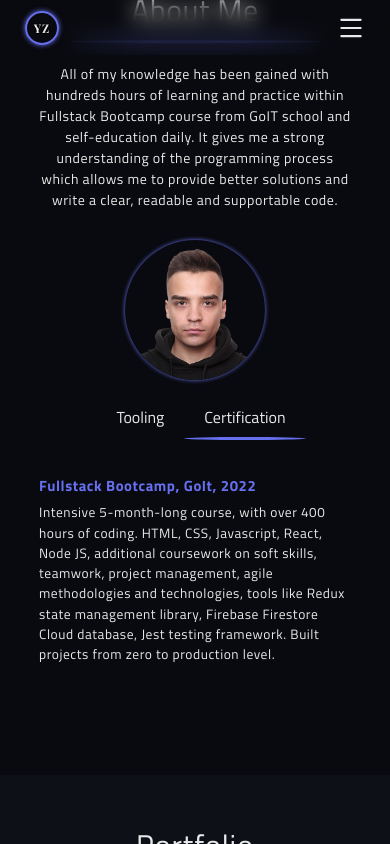
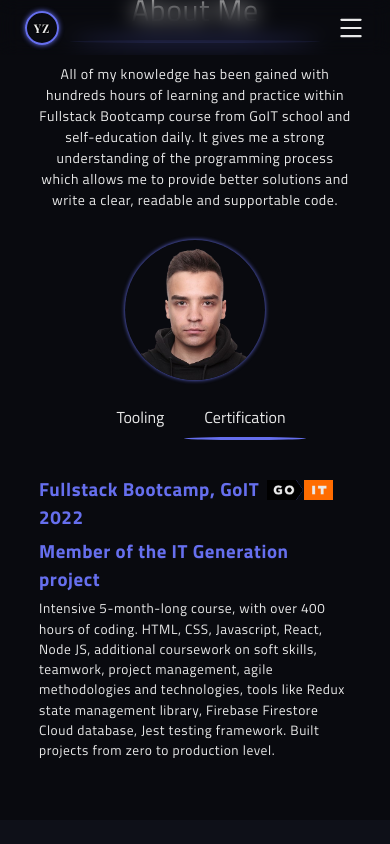
Before and after one commit to YZarytskyi/portfolio, a React (Create React App) app: page / in a window 390 px wide. Both pictures are taken after a click on the button "Certification". Shown: the part 924-1768 px from the top of the page. Built offline with nearby package versions, Linux system fonts and the light colour scheme.

Commit message:
add GoIT logo

```diff
--- a/src/components/About/About.module.scss
+++ b/src/components/About/About.module.scss
@@ -355,11 +355,22 @@
   }
 
   > a {
-    display: block;
+    display: flex;
+    align-items: center;
+    flex-wrap: wrap;
+    column-gap: 0.8rem;
     width: fit-content;
     margin-bottom: 0.5rem;
-    font-size: 1.1em;
+    font-size: 1.4em;
     font-weight: 700;
     color: $color-accent;
   }
 }
+
+.goItLogo {
+  width: 3.5em;
+  margin-top: 0.1rem;
+  display: inline;
+  background: linear-gradient(to right, $color-main 43%, transparent 43% 58%, $color-main 58%);
+  filter: drop-shadow(0 0 0.7px $color-accent);
+}
--- a/src/components/About/Tabs.jsx
+++ b/src/components/About/Tabs.jsx
@@ -2,6 +2,7 @@
 import { useState } from 'react';
 import s from './About.module.scss';
 import sprite from '../../assets/icons.svg';
+import goIt from '../../assets/goIt.png';
 
 const Tabs = () => {
   const [tab, setTab] = useState(1);
@@ -106,7 +107,15 @@
               href="https://goit.global/ua/courses/bootcamp/"
               target="_blank"
               rel="noopener noreferrer nofollow">
-              Fullstack Bootcamp, GoIt, 2022
+              Fullstack Bootcamp, GoIT
+              <img src={goIt} alt="GoIt school logo" className={s.goItLogo} />
+              2022
+            </a>
+            <a
+              href="https://it-generation.gov.ua"
+              target="_blank"
+              rel="noopener noreferrer nofollow">
+              Member of the IT Generation project
             </a>
             Intensive 5-month-long course, with over 400 hours of coding. HTML, CSS, Javascript,
             React, Node JS, additional coursework on soft skills, teamwork, project management,
--- a/src/components/FixContacts/FixContacts.module.scss
+++ b/src/components/FixContacts/FixContacts.module.scss
@@ -10,10 +10,14 @@
   gap: 2rem;
   writing-mode: vertical-rl;
   transform: translateY(0);
-  transition: transform 250ms cubic-bezier(0.4, 0, 0.2, 1);
+  transition: transform 250ms cubic-bezier(0.4, 0, 0.2, 1),
+    color 250ms cubic-bezier(0.4, 0, 0.2, 1);
 
   @media (max-width: 768px) {
     display: none;
+  }
+  &:hover {
+    transform: scale(1.03);
   }
 
   &::after {
--- a/src/components/Header/Header.module.scss
+++ b/src/components/Header/Header.module.scss
@@ -41,7 +41,8 @@
   font-size: 2.2rem;
   font-weight: 700;
   box-shadow: 0 0 10px $color-accent;
-  transition: border-color 250ms cubic-bezier(0.4, 0, 0.2, 1);
+  color: $color-main;
+  transition: color 250ms cubic-bezier(0.4, 0, 0.2, 1);
 
   @media (max-width: 767px) {
     width: 3rem;
```
Also changed, not shown: src/assets/goIt.png (added).
